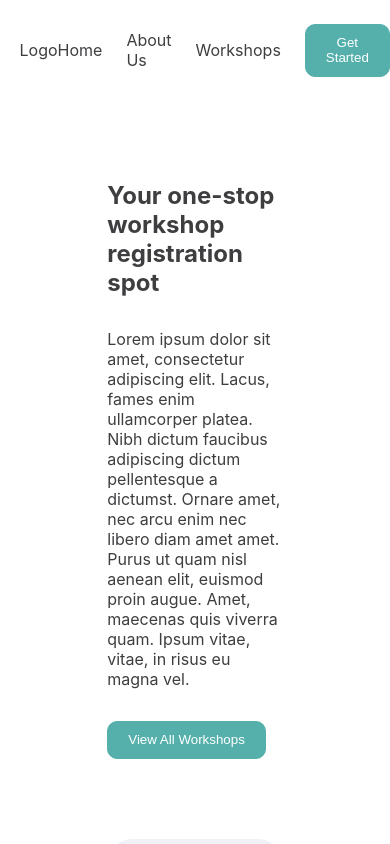
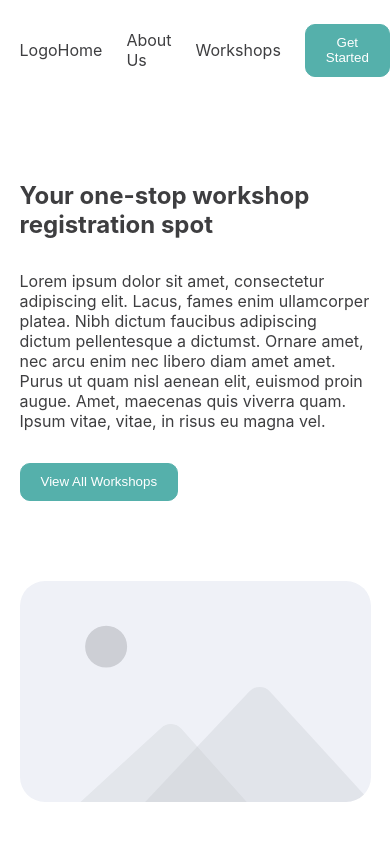
Before and after one commit to SheCodesAus/she-codes-group-project-frontend-fullstack-pancake, a React (Create React App) app: page / in a window 390 px wide. Shown: the top 844 px of the page. Built offline with nearby package versions, Linux system fonts and the light colour scheme.

Commit message:
Fix responsive error

```diff
--- a/src/components/common/TwoColumn/twocolumn.css
+++ b/src/components/common/TwoColumn/twocolumn.css
@@ -10,11 +10,11 @@
   display: flex;
   flex-direction: column;
   gap: 2rem;
-  width: 50%;
+  width: 100%;
 }
 
 .columnImage {
-  width: 50%;
+  width: 100%;
   border-radius: 25px;
 }
 
@@ -34,4 +34,11 @@
   .reverse {
     flex-direction: row-reverse;
   }
+  .columnText {
+    width: 50%;
+  }
+
+  .columnImage {
+    width: 50%;
+  }
 }
```
